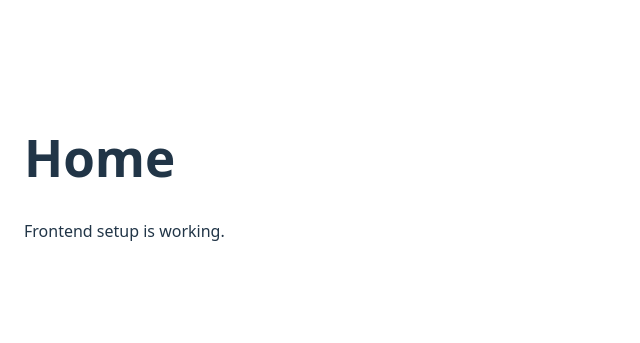
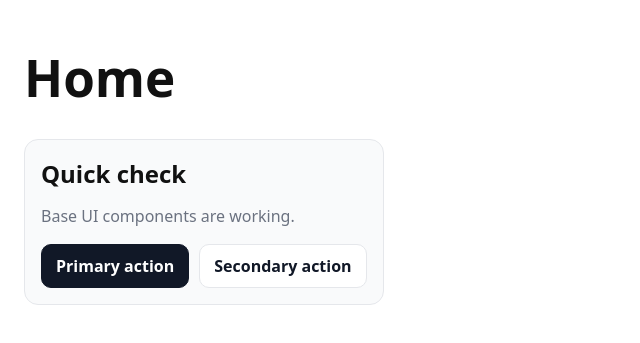
Before and after one commit to baranhoseini/police-case-system, a React app in the folder frontend/: page / in a window 1280 px wide. Shown: the part 223-566 px from the top of the page, without its empty margins (0-640 px from the left). Built offline with nearby package versions, Linux system fonts and the light colour scheme; the HTML template or start-up script is replaced by a standard one.

Commit message:
Add some component

```diff
--- a/frontend/src/components/Button.tsx
+++ b/frontend/src/components/Button.tsx
@@ -0,0 +1,22 @@
+import type { ButtonHTMLAttributes } from "react";
+
+type Props = ButtonHTMLAttributes<HTMLButtonElement> & {
+  variant?: "primary" | "secondary";
+};
+
+export default function Button({ variant = "primary", style, ...props }: Props) {
+  const base: React.CSSProperties = {
+    border: "1px solid var(--border)",
+    padding: "10px 14px",
+    borderRadius: 10,
+    cursor: "pointer",
+    fontWeight: 600,
+  };
+
+  const variants: Record<string, React.CSSProperties> = {
+    primary: { background: "var(--primary)", color: "white", borderColor: "var(--primary)" },
+    secondary: { background: "white", color: "var(--primary)" },
+  };
+
+  return <button {...props} style={{ ...base, ...variants[variant], ...style }} />;
+}
--- /dev/null
+++ b/frontend/src/components/Card.tsx
@@ -0,0 +1,21 @@
+import type { PropsWithChildren } from "react";
+
+type Props = PropsWithChildren<{
+  title?: string;
+}>;
+
+export default function Card({ title, children }: Props) {
+  return (
+    <section
+      style={{
+        border: "1px solid var(--border)",
+        borderRadius: 14,
+        padding: 16,
+        background: "var(--bg-muted)",
+      }}
+    >
+      {title ? <h2 style={{ margin: "0 0 12px 0" }}>{title}</h2> : null}
+      {children}
+    </section>
+  );
+}
--- a/frontend/src/main.tsx
+++ b/frontend/src/main.tsx
@@ -2,6 +2,7 @@ import { StrictMode } from "react";
 import { createRoot } from "react-dom/client";
 import "./index.css";
 import App from "./App.tsx";
+import "./styles/global.css";
 
 createRoot(document.getElementById("root")!).render(
   <StrictMode>
--- a/frontend/src/pages/HomePage.tsx
+++ b/frontend/src/pages/HomePage.tsx
@@ -1,8 +1,18 @@
+import Button from "../components/Button";
+import Card from "../components/Card";
+
 export default function HomePage() {
   return (
-    <div style={{ padding: 24 }}>
-      <h1>Home</h1>
-      <p>Frontend setup is working.</p>
+    <div className="container">
+      <h1 style={{ marginTop: 0 }}>Home</h1>
+
+      <Card title="Quick check">
+        <p style={{ marginTop: 0, color: "var(--muted)" }}>Base UI components are working.</p>
+        <div style={{ display: "flex", gap: 10 }}>
+          <Button>Primary action</Button>
+          <Button variant="secondary">Secondary action</Button>
+        </div>
+      </Card>
     </div>
   );
 }
--- a/frontend/src/styles/global.css
+++ b/frontend/src/styles/global.css
@@ -0,0 +1,32 @@
+:root {
+  font-family: system-ui, -apple-system, Segoe UI, Roboto, Arial, sans-serif;
+  line-height: 1.5;
+  font-weight: 400;
+
+  color: #111;
+  background: #fff;
+
+  --border: #e5e7eb;
+  --muted: #6b7280;
+  --bg-muted: #f9fafb;
+  --primary: #111827;
+}
+
+* {
+  box-sizing: border-box;
+}
+
+body {
+  margin: 0;
+}
+
+a {
+  color: inherit;
+  text-decoration: none;
+}
+
+.container {
+  width: min(1100px, 100%);
+  margin: 0 auto;
+  padding: 24px;
+}
```
Also changed, not shown: frontend/src/components/Input.tsx (+25 -0 lines).
